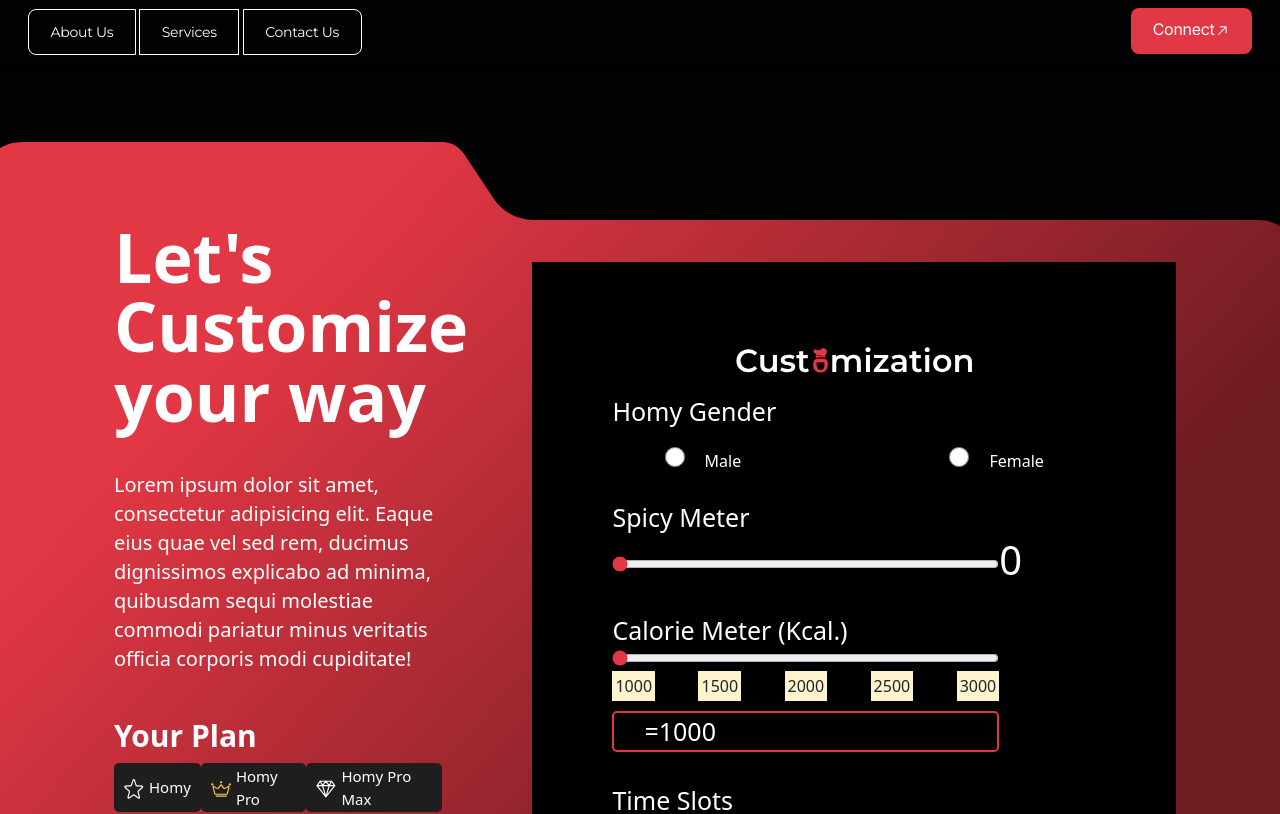
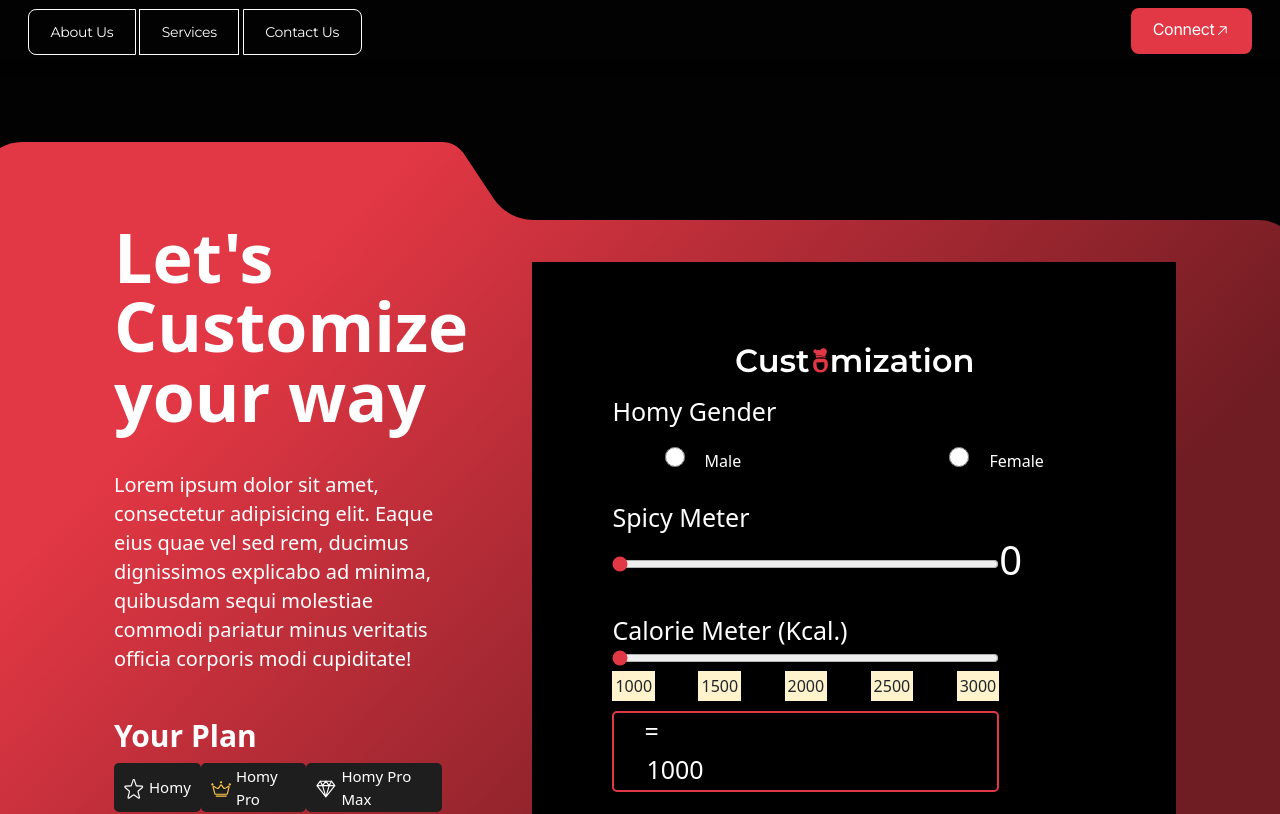
Before and after one commit to vanshika8750/The-Homy, a React (Vite) app: page /customize in a window 1280 px wide. Shown: the top 814 px of the page. Built offline with nearby package versions, Linux system fonts and the light colour scheme.

Commit message:
cart done

```diff
--- a/src/Components/Calorimeter/Calorimeter.css
+++ b/src/Components/Calorimeter/Calorimeter.css
@@ -26,7 +26,7 @@
     background-color: black;
     text-align: center;
 }
-.cal-display{
+.cal-display {
     font-size: 25px;
     width: 80%;
     border: solid 2px #E23744;
@@ -34,3 +34,17 @@
     padding: 0px 30px;
     border-radius: 5px;
 }
+.cal-display input{
+    background: none;
+    border: none;
+    outline: none;
+    color: white;
+}
+
+
+.cal-display input[type="number"]::-webkit-inner-spin-button,
+.cal-display input[type="number"]::-webkit-outer-spin-button {
+    /* Hide the inner and outer spin buttons */
+    -webkit-appearance: none;
+    display: none;
+}
--- a/src/Components/Calorimeter/Calorimeter.jsx
+++ b/src/Components/Calorimeter/Calorimeter.jsx
@@ -3,6 +3,11 @@ import './Calorimeter.css';
 
 function Calorimeter() {
     const [data, setData] = useState(1000); // Initial value set to 1000
+
+    const handleInputChange = (e) => {
+        const newValue = parseInt(e.target.value);
+        setData(newValue);
+    };
 
     return (
         <div className="slider-container-cal">
@@ -12,7 +17,7 @@ function Calorimeter() {
                 min="1000"
                 max="3000"
                 value={data}
-                onChange={(e) => setData(e.target.value)}
+                onChange={(e) => setData(parseInt(e.target.value))}
             />
             <div className="slider-marks-cal">
                 <div className="mark">1000</div>
@@ -22,7 +27,12 @@ function Calorimeter() {
                 <div className="mark">3000</div>
             </div>
             <div className="cal-display">
-                ={data}
+                =
+                <input
+                    type="number"
+                    value={data}
+                    onChange={handleInputChange}
+                />
             </div>
         </div>
     );
--- a/src/Components/prices.jsx
+++ b/src/Components/prices.jsx
@@ -2,31 +2,31 @@ const plansArray = [
     {
       category: 'Homy',
       options: [
-        { plan: 'Daily', price: 10 },
-        { plan: 'Weekly', price: 50 },
-        { plan: 'Monthly', price: 200 },
-        { plan: 'Half Yearly', price: 1000 },
-        { plan: 'Yearly', price: 2000 }
+        { plan: 'Daily', price: 499 },
+        { plan: 'Weekly', price: 2099 },
+        { plan: 'Monthly', price: 4499 },
+        { plan: 'Half Yearly', price: 22499 },
+        { plan: 'Yearly', price: 35999 }
       ]
     },
     {
       category: 'Homy Pro',
       options: [
-        { plan: 'Daily', price: 15 },
-        { plan: 'Weekly', price: 70 },
-        { plan: 'Monthly', price: 250 },
-        { plan: 'Half Yearly', price: 1200 },
-        { plan: 'Yearly', price: 2500 }
+        { plan: 'Daily', price: 1999 },
+        { plan: 'Weekly', price: 8399 },
+        { plan: 'Monthly', price: 17999 },
+        { plan: 'Half Yearly', price: 89999 },
+        { plan: 'Yearly', price: 143999 }
       ]
     },
     {
       category: 'Homy Pro Max',
       options: [
-        { plan: 'Daily', price: 20 },
-        { plan: 'Weekly', price: 90 },
-        { plan: 'Monthly', price: 300 },
-        { plan: 'Half Yearly', price: 1500 },
-        { plan: 'Yearly', price: 3000 }
+        { plan: 'Daily', price: 4999 },
+        { plan: 'Weekly', price: 20999 },
+        { plan: 'Monthly', price: 44999 },
+        { plan: 'Half Yearly', price: 224999 },
+        { plan: 'Yearly', price: 359999 }
       ]
     }
   ];
```
